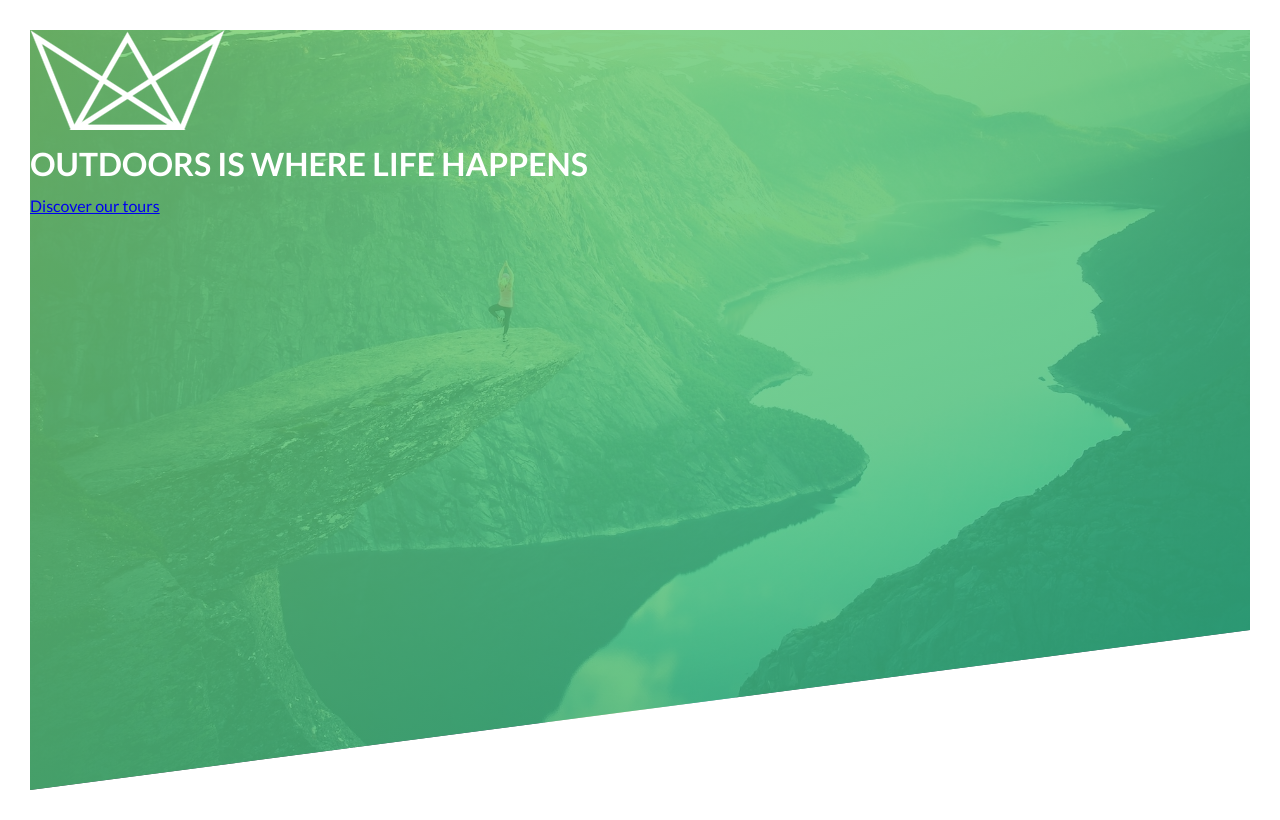
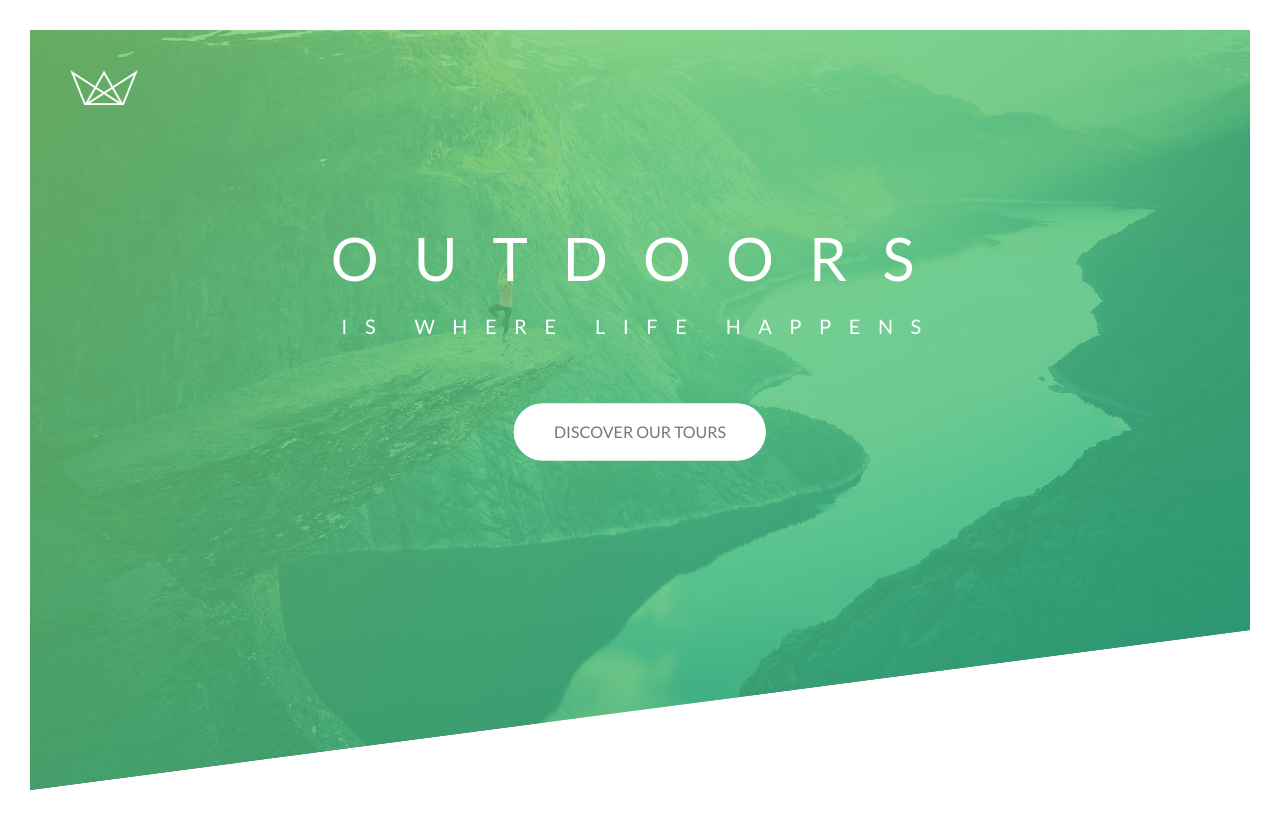
Before and after one commit to TomasDep/Natours, a plain HTML site: page index.html in a window 1280 px wide. Drawn offline with Linux system fonts and the light colour scheme.

Commit message:
[CHG] Se agregan estilos para el boton y se implementa metodologia BEM

```diff
--- a/css/style.css
+++ b/css/style.css
@@ -4,6 +4,8 @@
     Medium Green: #55c57a
     Dark Green: #28b485
     Text: #777
+    BUTTON:
+      white: #fff
 */
 
 * {
@@ -12,13 +14,17 @@
   box-sizing: border-box;
 }
 
+html {
+  font-size: 62.5%;
+}
+
 body {
   font-family: "Lato", sans-serif;
   font-weight: 400;
-  font-size: 16px;
+  /* font-size: 16px; */
   line-height: 1.7;
   color: #777;
-  padding: 30px;
+  padding: 3rem;
 }
 
 .header {
@@ -35,21 +41,22 @@ body {
   clip-path: polygon(0 0, 100% 0, 100% 75vh, 0 100%);
 }
 
-.logo-box {
+.header__logo-box {
   position: absolute;
-  top: 40px;
-  left: 40px;
+  top: 4rem;
+  left: 4rem;
 }
 
-.logo {
-  height: 35px;
+.header__logo {
+  height: 3.5rem;
 }
 
-.text-box {
+.header__text-box {
   position: absolute;
   top: 40%;
   left: 50%;
   transform: translate(-50%, -50%);
+  text-align: center;
 }
 
 .heading-primary {
@@ -57,13 +64,14 @@ body {
   text-transform: uppercase;
 
   backface-visibility: hidden;
+  margin-bottom: 6rem;
 }
 
-.heading-primary-main {
+.heading-primary--main {
   display: block;
-  font-size: 60px;
+  font-size: 6rem;
   font-weight: 400;
-  letter-spacing: 35px;
+  letter-spacing: 3.5rem;
 
   animation-name: moveInLeft;
   animation-duration: 1s;
@@ -74,25 +82,79 @@ body {
   */
 }
 
-.heading-primary-sub {
+.heading-primary--sub {
   display: block;
-  font-size: 35px;
+  font-size: 2rem;
   font-weight: 400;
-  letter-spacing: 17.5px;
+  letter-spacing: 1.75rem;
 
   animation-name: moveInRight;
   animation-duration: 1s;
   animation-timing-function: ease-out;
 }
 
+.btn:link,
+.btn:visited {
+  text-transform: uppercase;
+  text-decoration: none;
+  padding: 1.5rem 4rem;
+  display: inline-block;
+  border-radius: 10rem;
+  transition: all .2s;
+  position: relative;
+  font-size: 1.6rem;
+}
+
+.btn:hover {
+  transform: translateY(-.3rem);
+  box-shadow: 0 1rem 2rem rgba(0, 0, 0, .2);
+}
+
+.btn:active {
+  transform: translateY(-.1rem);
+  box-shadow: 0 .5rem 1rem rgba(0, 0, 0, .2);
+}
+
+.btn::after {
+  content: "";
+  display: inline-block;
+  height: 100%;
+  width: 100%;
+  border-radius: 10rem;
+  position: absolute;
+  top: 0;
+  left: 0;
+  z-index: -1;
+  transition: all .4s;
+}
+
+.btn:hover::after {
+  transform: scale(1.4) scaleY(1.6);
+  opacity: 0;
+}
+
+.btn--white {
+  background-color: #fff;
+  color: #777;
+}
+
+.btn--white::after {
+  background-color: #fff;
+}
+
+.btn--animated {
+  animation: moveInBottom .5s ease-out .75s;
+  animation-fill-mode: backwards;
+}
+
 @keyframes moveInLeft {
   0% {
     opacity: 0;
-    transform: translateX(-100px);
+    transform: translateX(-10rem);
   }
 
   80% {
-    transform: translateX(10px);
+    transform: translateX(1rem);
   }
 
   100% {
@@ -105,11 +167,11 @@ body {
 @keyframes moveInRight {
   0% {
     opacity: 0;
-    transform: translateX(100px);
+    transform: translateX(10rem);
   }
 
   80% {
-    transform: translateX(-10px);
+    transform: translateX(-1rem);
   }
 
   100% {
@@ -117,3 +179,15 @@ body {
     transform: translate(0);
   }
 }
+
+@keyframes moveInBottom {
+  0% {
+    opacity: 0;
+    transform: translateY(3rem);
+  }
+
+  100% {
+    opacity: 1;
+    transform: translate(0);
+  }
+}
```
